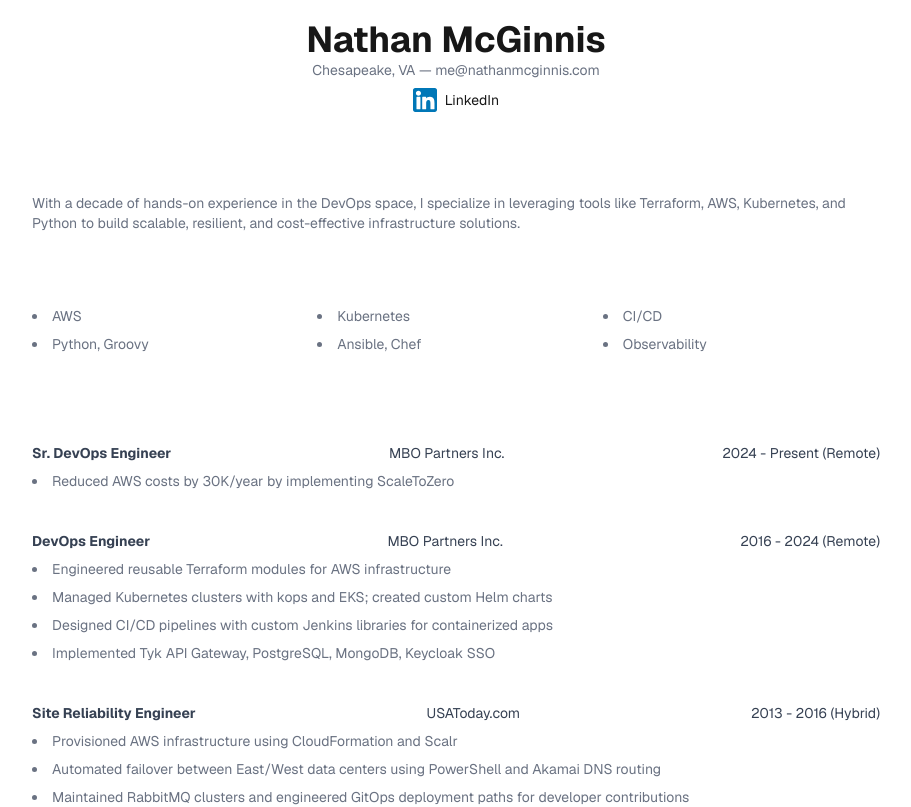
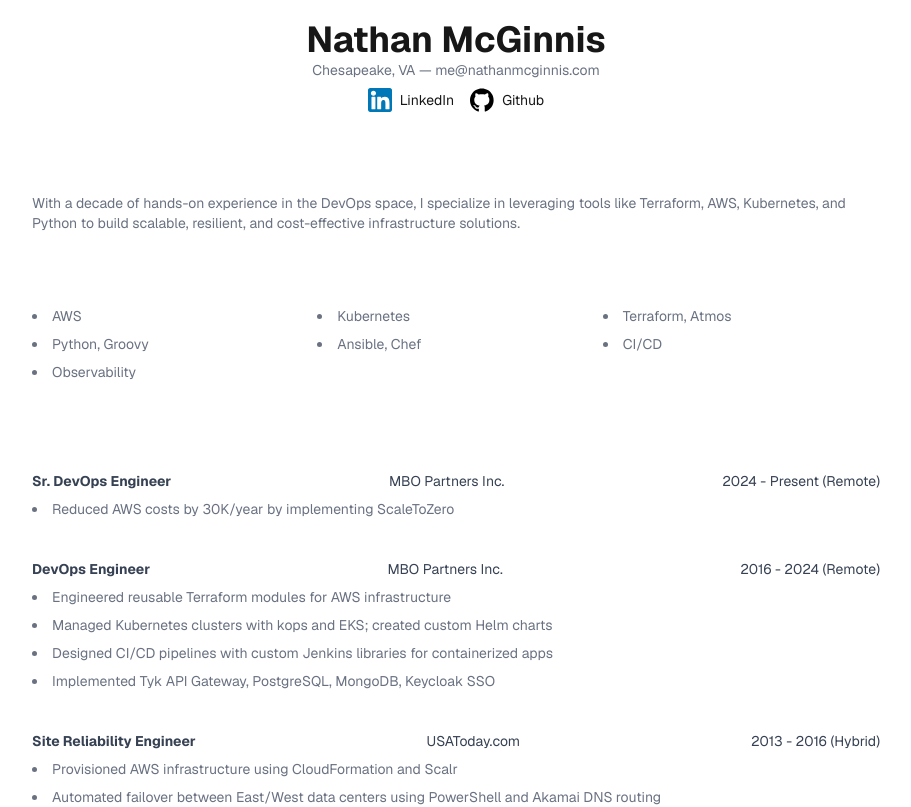
Before and after one commit to f1yers/whoami, a Next.js app: page / in a window 1280 px wide. Shown: the top 807 px of the page, without its empty margins (184-1095 px from the left). Built offline with nearby package versions, Linux system fonts and the light colour scheme.

Commit message:
github link, font updates

```diff
--- a/src/components/Footer.tsx
+++ b/src/components/Footer.tsx
@@ -1,6 +1,6 @@
 export default function Footer() {
   return (
-    <footer className="mt-16 text-center text-xs text-gray-500">
+    <footer className="mt-10 text-center text-xs text-gray-500">
       <p className="font-mono text-xs text-gray-400">
         Last updated July 2025 — Powered by Next.js + Tailwind
       </p>
--- a/src/components/Hero.tsx
+++ b/src/components/Hero.tsx
@@ -30,6 +30,22 @@
           />
           <span className="text-sm">LinkedIn</span>
         </a>
+
+        <a
+          className="flex items-center gap-2 hover:underline hover:underline-offset-4"
+          href="https://github.com/f1yers/whoami"
+          target="_blank"
+          rel="noopener noreferrer"
+        >
+          <Image
+            aria-hidden
+            src="/github.svg"
+            alt="Github icon"
+            width={24}
+            height={24}
+          />
+          <span className="text-sm">Github</span>
+        </a>
       </div>
     </header>
   );
--- a/src/components/Resume.tsx
+++ b/src/components/Resume.tsx
@@ -13,9 +13,10 @@
         <ul className="grid grid-cols-2 sm:grid-cols-3 gap-2 list-disc list-inside text-sm">
           <li>AWS</li>
           <li>Kubernetes</li>
-          <li>CI/CD</li>
+          <li>Terraform, Atmos</li>
           <li>Python, Groovy</li>
           <li>Ansible, Chef</li>
+          <li>CI/CD</li>
           <li>Observability</li>
         </ul>
       </section>
```
Also changed, not shown: public/github.svg (added), 1 other file (tests, documents, lock files or other folders).
